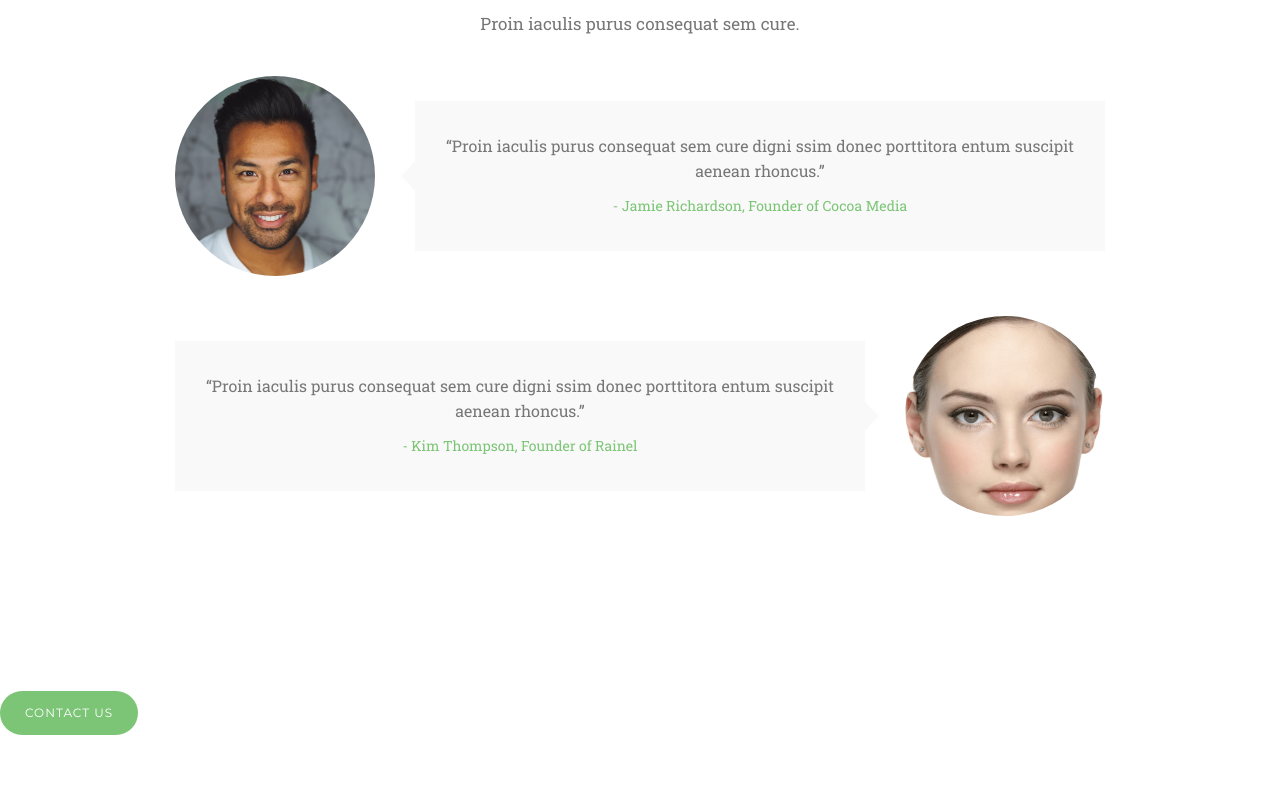
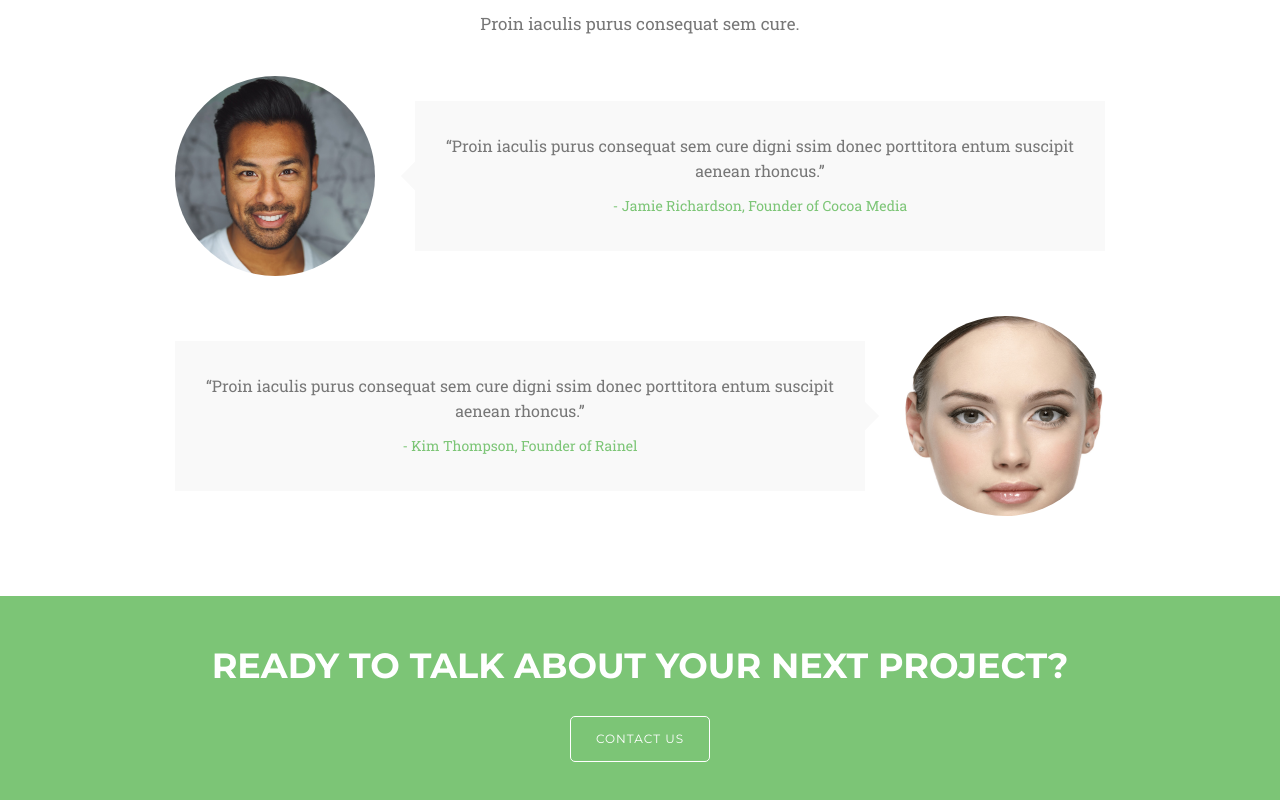
Before and after one commit to AdrianBobak/Weekly-webdev-challenge, a website: page 03/index.html in a window 1280 px wide. Shown: the part 2900-3700 px from the top of the page. Before the commit the page ends 3635 px from the top, so only its background shows below. Drawn offline with nearby package versions, Linux system fonts and the light colour scheme; files that its build step writes are made by us from their sources.

Commit message:
add CTA section CSS

```diff
--- a/03/scss/style.scss
+++ b/03/scss/style.scss
@@ -84,6 +84,16 @@ p {
     & a {
         color: #fff;
         text-decoration: none;
+    }
+
+    &--white-border {
+        border: 1px solid #fff;
+        border-radius: 5px;
+        margin-top: 15px;
+
+        &:hover {
+            box-shadow: none;
+        }
     }
 }
 
@@ -581,3 +591,13 @@ p {
         }
     }
 }
+
+// CALL TO ACTION
+
+.cta {
+    background-color: $btnColor;
+    padding: 50px 15px;
+    display: flex;
+    flex-direction: column;
+    align-items: center;
+}
```
